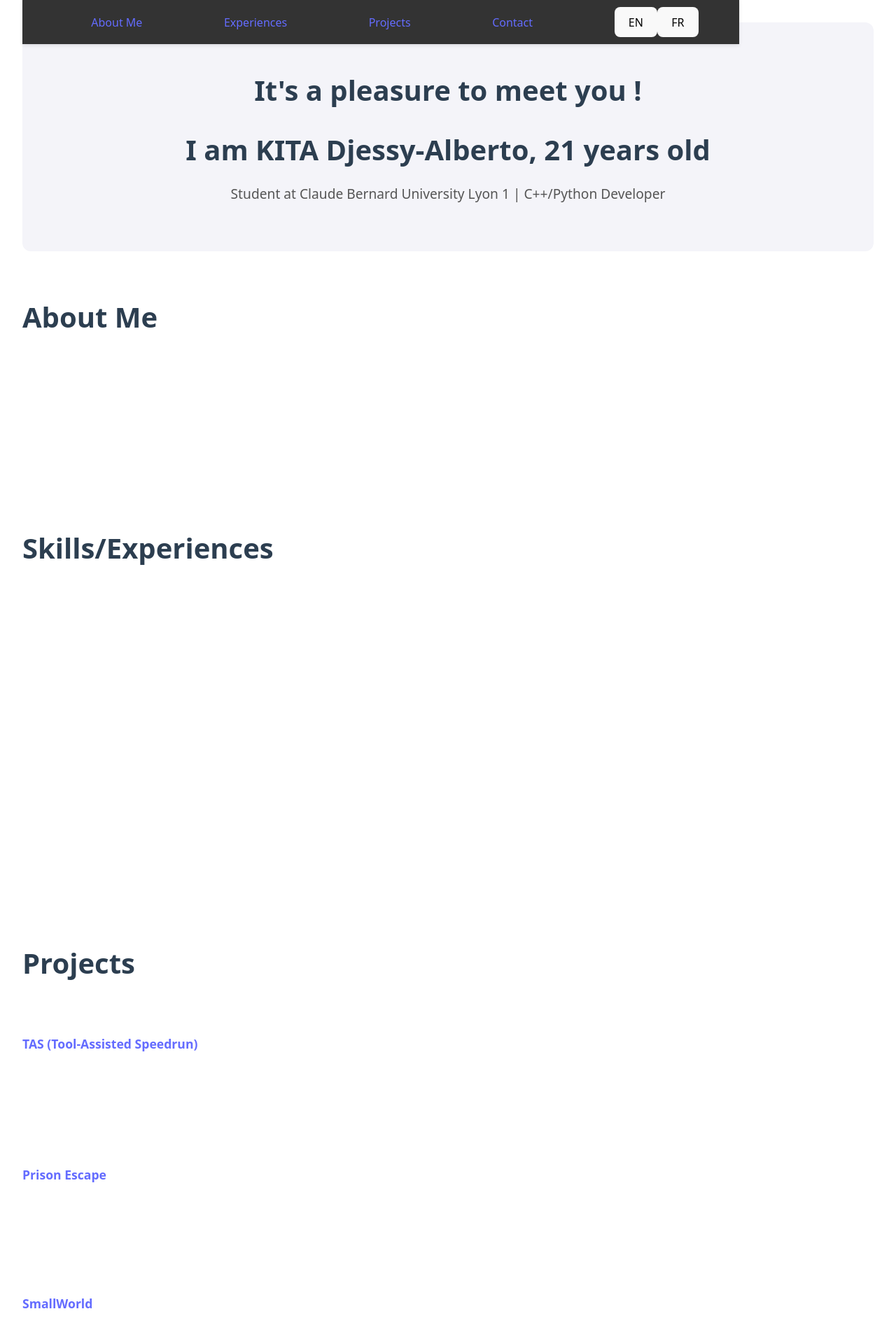
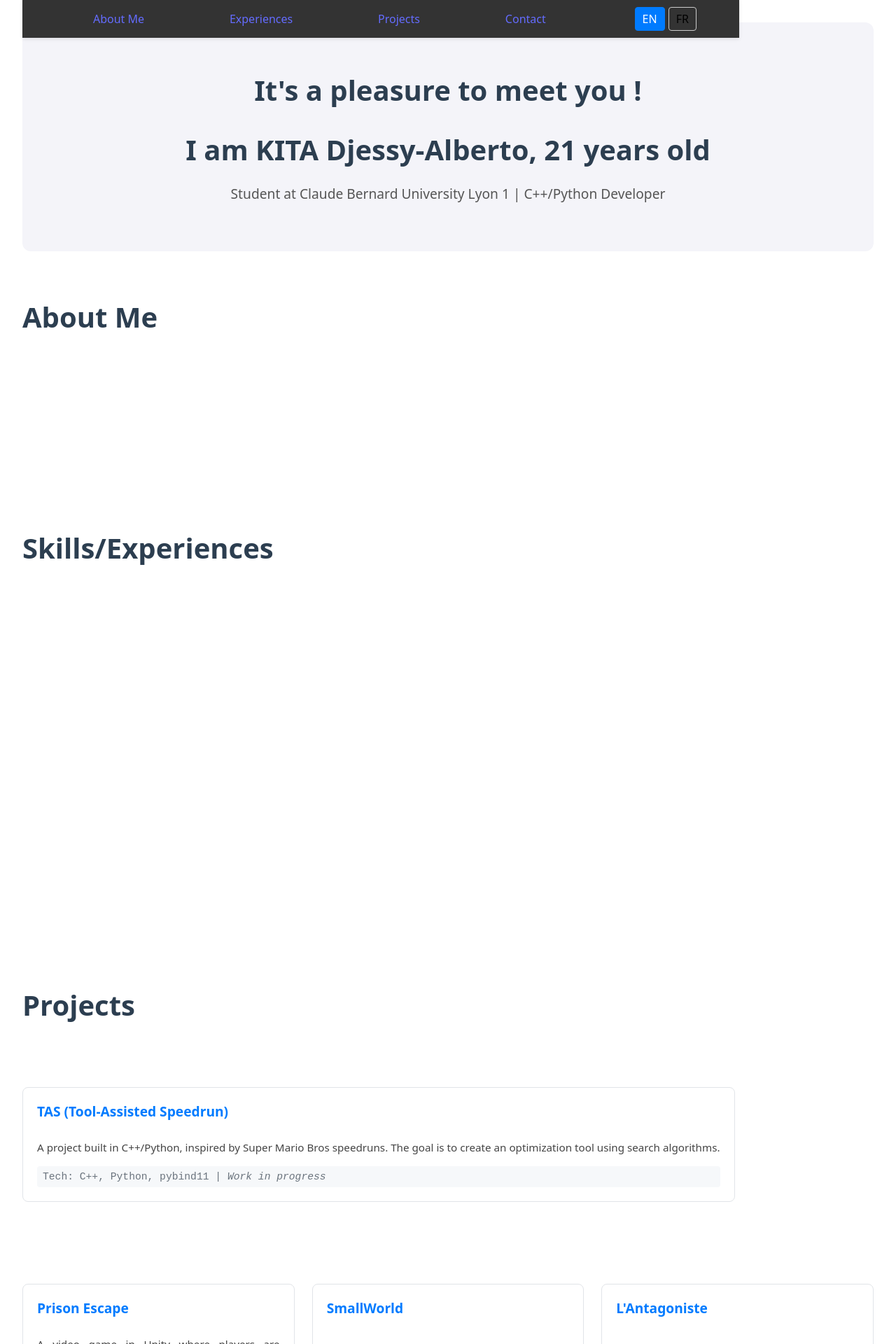
Before and after one commit to kyuubantai/kyuubantai.github.io, a React (Vite) app: page / in a window 1280 px wide. Shown: the top 1920 px of the page at 70% size. Built offline with nearby package versions, Linux system fonts and the light colour scheme.

Commit message:
Modif css

```diff
--- a/src/App.css
+++ b/src/App.css
@@ -106,3 +106,75 @@ h2 {
   align-items:start;
   color: white;
 }
+
+.skills-grid {
+  display: grid;
+  grid-template-columns: repeat(auto-fit, minmax(200px, 1fr));
+  gap: 20px;
+  margin-top: 20px;
+}
+
+/* Conteneur des listes de projets */
+.projects-list {
+  display: grid;
+  grid-template-columns: repeat(auto-fit, minmax(300px, 1fr));
+  gap: 25px;
+  margin-top: 15px;
+  margin-bottom: 30px;
+}
+
+/* Style des cartes de projets */
+.project-card {
+  background: #ffffff;
+  border: 1px solid #e1e4e8;
+  border-radius: 8px;
+  padding: 20px;
+  transition: transform 0.2s ease, box-shadow 0.2s ease;
+  display: flex;
+  flex-direction: column;
+  justify-content: space-between;
+}
+
+.project-card:hover {
+  transform: translateY(-5px);
+  box-shadow: 0 10px 20px rgba(0, 0, 0, 0.1);
+  border-color: #007bff;
+}
+
+.project-card a {
+  font-size: 1.2rem;
+  color: #007bff;
+  text-decoration: none;
+  margin-bottom: 10px;
+  display: inline-block;
+}
+
+.project-card p {
+  font-size: 0.95rem;
+  color: #444;
+  margin-bottom: 15px;
+}
+
+.project-card small {
+  color: #6a737d;
+  font-family: 'Courier New', Courier, monospace;
+  background: #f6f8fa;
+  padding: 4px 8px;
+  border-radius: 4px;
+}
+
+/* Style pour le sélecteur de langue */
+.lang-toggle button {
+  background: none;
+  border: 1px solid #ccc;
+  padding: 5px 10px;
+  margin-left: 5px;
+  cursor: pointer;
+  border-radius: 4px;
+}
+
+.lang-toggle button.active {
+  background: #007bff;
+  color: white;
+  border-color: #007bff;
+}
```
